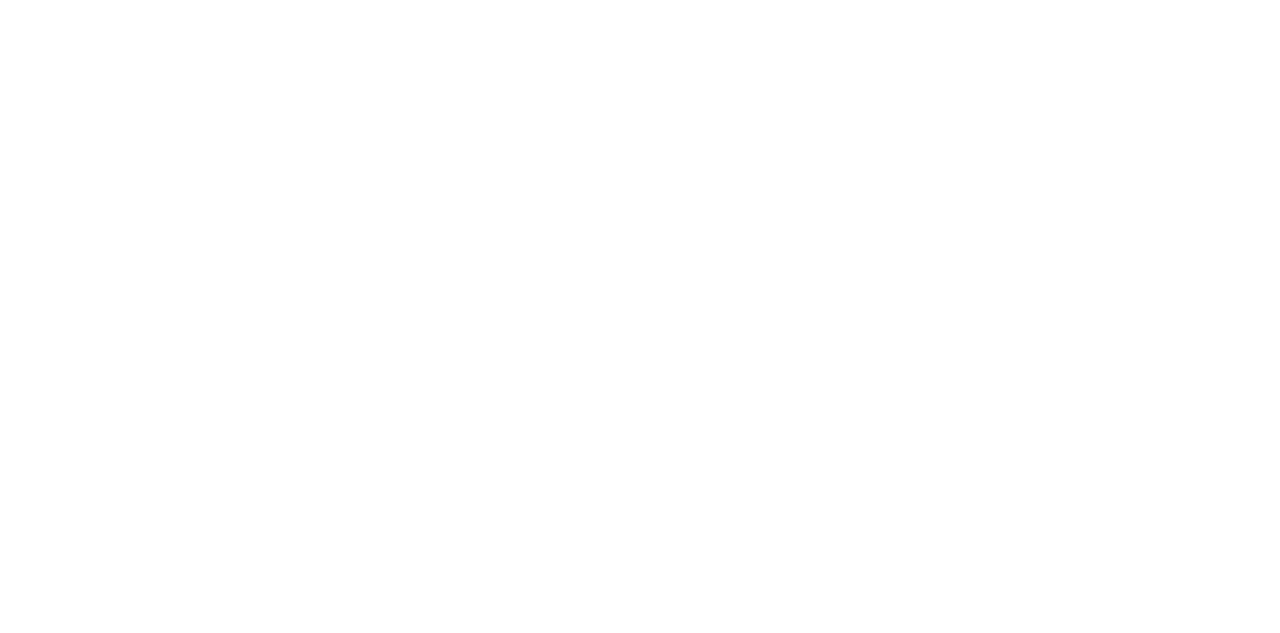
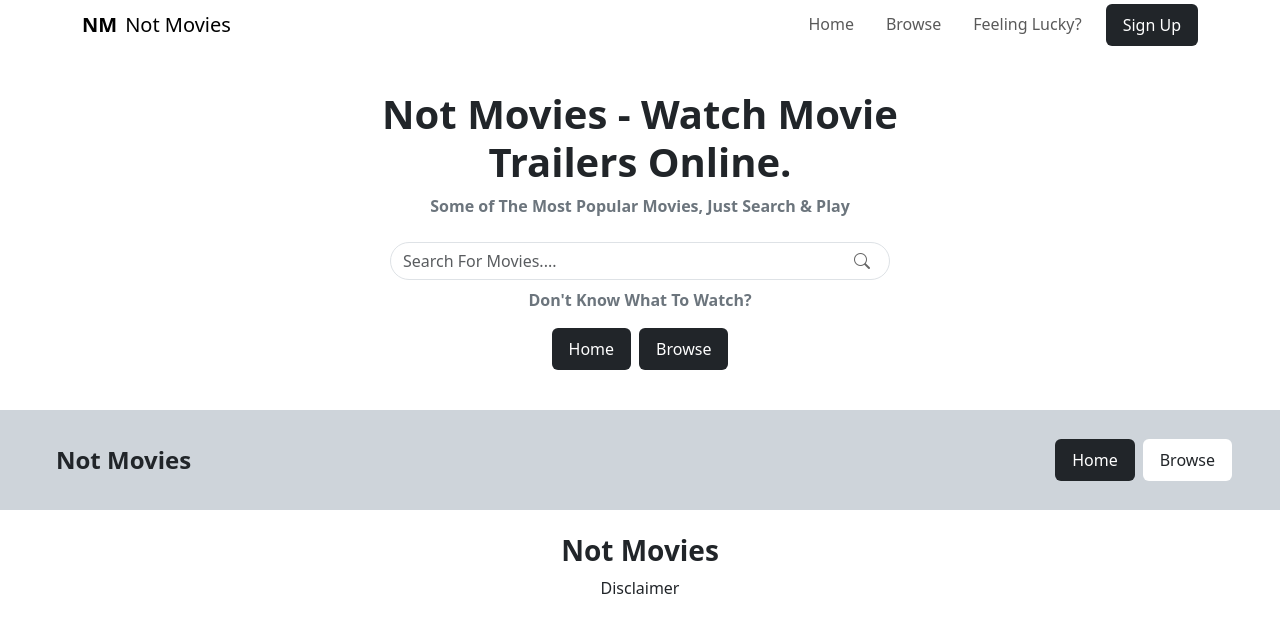
Before and after one commit to DancingAlone-us/NotMovies, a Flask app: page / in a window 1280 px wide. Before the commit the part shown is empty. Shown: the top 633 px of the page. Run offline with Flask 3, Linux system fonts and the light colour scheme.

Commit message:
Completed banner

```diff
--- a/static/css/app.css
+++ b/static/css/app.css
@@ -0,0 +1,41 @@
+.banner{
+    padding: 2.5rem;
+}
+
+.banner-title {
+    font-size: clamp(1.4rem, 4vw, 2.5rem); /* scales smoothly instead of one fixed size */
+    line-height: 1.2;
+}
+
+.search-wrapper {
+    position: relative;
+    max-width: 500px; /* caps width on large screens */
+    margin: 0 auto;
+}
+
+.search-input {
+    width: 100%;
+    padding-right: 45px; /* room for the icon so text doesn't run under it */
+    border-radius: 999px;
+}
+
+.search-icon-btn {
+    position: absolute;
+    top: 50%;
+    right: 14px;
+    transform: translateY(-50%);
+    background: none;
+    border: none;
+    color: #666;
+    cursor: pointer;
+}
+
+/* small-screen tweaks */
+@media (max-width: 576px) {
+    .search-icon-btn {
+        right: 10px;
+    }
+    .buttons .btn {
+        width: 100%;
+    }
+}
--- a/templates/base.html
+++ b/templates/base.html
@@ -3,7 +3,6 @@
   <head>
     <meta charset="UTF-8" />
     <meta name="viewport" content="width=device-width, initial-scale=1.0" />
-    <title>Base</title>
     {% block head %} {% endblock %}
     <link
       rel="stylesheet"
@@ -27,9 +26,9 @@
         </a>
 
         <button
-          class="navbar-toggler border-0 bg-dark"
+          class="navbar-toggler border-0 bg-dark text-white"
           type="button"
-          data-bs-toggle="collape"
+          data-bs-toggle="collapse"
           data-bs-target="#mainNavbar"
           aria-controls="mainNavbar"
           aria-expanded="false"
@@ -44,7 +43,7 @@
         >
           <ul class="navbar-nav gap-lg-3 text-center pt-1 pt-lg-0">
             <li class="nav-item">
-              <a class="nav-link" href="{{ url_for('home') }}">Home</a>
+              <a class="nav-link" href="{{ url_for('landing') }}">Home</a>
             </li>
             <li class="nav-item">
               <a class="nav-link" href="{{ url_for('browse') }}">Browse</a>
@@ -54,38 +53,45 @@
                 >Feeling Lucky?</a
               >
             </li>
-            <li class="nav-item"><a class="btn bg-dark text-white px-3 py-2" href="{{ url_for(signup) }}">Sign Up</a></li>
+            <li class="nav-item">
+              <a
+                class="btn bg-dark text-white px-3 py-2"
+                href="{{ url_for('signup') }}"
+                >Sign Up</a
+              >
+            </li>
           </ul>
         </div>
       </div>
     </div>
 
-    {% block main %}
-    {% endblock %}
+    {% block main %} {% endblock %}
 
     <!--CTA-->
-<div class="cta d-flex flex-wrap justify-content-between align-items-center gap-2 px-5 py-4 bg-dark-subtle">
+    <div
+      class="cta d-flex flex-wrap justify-content-between align-items-center gap-2 px-5 py-4 bg-dark-subtle"
+    >
       <div class="logo p-2">
         <span class="fs-4 fw-bold">Not Movies</span>
       </div>
       <div class="buttons d-flex flex-wrap justify-content-center gap-2">
-        <a href="{{ url_for('home') }}" class="btn bg-dark text-white px-3 py-2">Home</a>
-        <a href="{{ url_for('browse') }}" class="btn bg-white text-dark px-3 py-2">Browse</a>
+        <a
+          href="{{ url_for('index') }}"
+          class="btn bg-dark text-white px-3 py-2"
+          >Home</a
+        >
+        <a
+          href="{{ url_for('browse') }}"
+          class="btn bg-white text-dark px-3 py-2"
+          >Browse</a
+        >
       </div>
     </div>
-
-    {% block main %}
-    {% endblock %}
-
 
     <!--Footer-->
     <div class="footer text-center px-3 py-4">
       <h1 class="fs-3 fw-bold">Not Movies</h1>
       <p class="fs-6 mb-0">Disclaimer</p>
     </div>
-
-    {% block main %}
-    {% endblock %}
-
   </body>
 </html>
--- a/templates/landing.html
+++ b/templates/landing.html
@@ -0,0 +1,35 @@
+{% extends "base.html" %}
+{% block head %}
+<title>Not Movies - Watch trailers for free.</title>
+<meta name="keywords" content="movies, trailer, synopsis">
+<meta name="description" content="My movie website helps users find the movie they want to watch and provides information about that movie">
+{% endblock %}
+
+{% block main %}
+
+<!--Search-->
+<div class="search d-flex justify-content-center align-items-center">
+    <div class="banner col-11 col-md-8 col-lg-6 mx-auto text-center">
+        <h1 class="text-dark fw-bold banner-title">Not Movies - Watch Movie Trailers Online.</h1>
+        <p class="text-secondary text-center fw-bold">Some of The Most Popular Movies, Just Search & Play</p>
+
+        <form method="get" action="{{ url_for('browse') }}" class="d-flex justify-content-center align-items-center py-2">
+            <div class="search-wrapper w-100">
+                <input type="text" name="q" value="{{ query or '' }}"
+                       class="search-input form-control"
+                       placeholder="Search For Movies....">
+                <button class="search-icon-btn" type="submit">
+                    <i class="bi bi-search"></i>
+                </button>
+            </div>
+        </form>
+
+        <p class="text-secondary text-center fw-bold">Don't Know What To Watch?</p>
+
+        <div class="buttons d-flex flex-column flex-sm-row justify-content-center gap-2">
+            <a href="{{ url_for('index') }}" class="btn bg-dark text-white px-3 py-2">Home</a>
+            <a href="{{ url_for('browse') }}" class="btn bg-dark text-white px-3 py-2">Browse</a>
+        </div>
+    </div>
+</div>
+{% endblock %}
```
Also changed, not shown: templates/browse.html (+11 -0 lines), templates/index.html (+11 -0 lines), templates/signup.htm (+11 -0 lines). Lines whose indentation alone changed are shown as unchanged.
